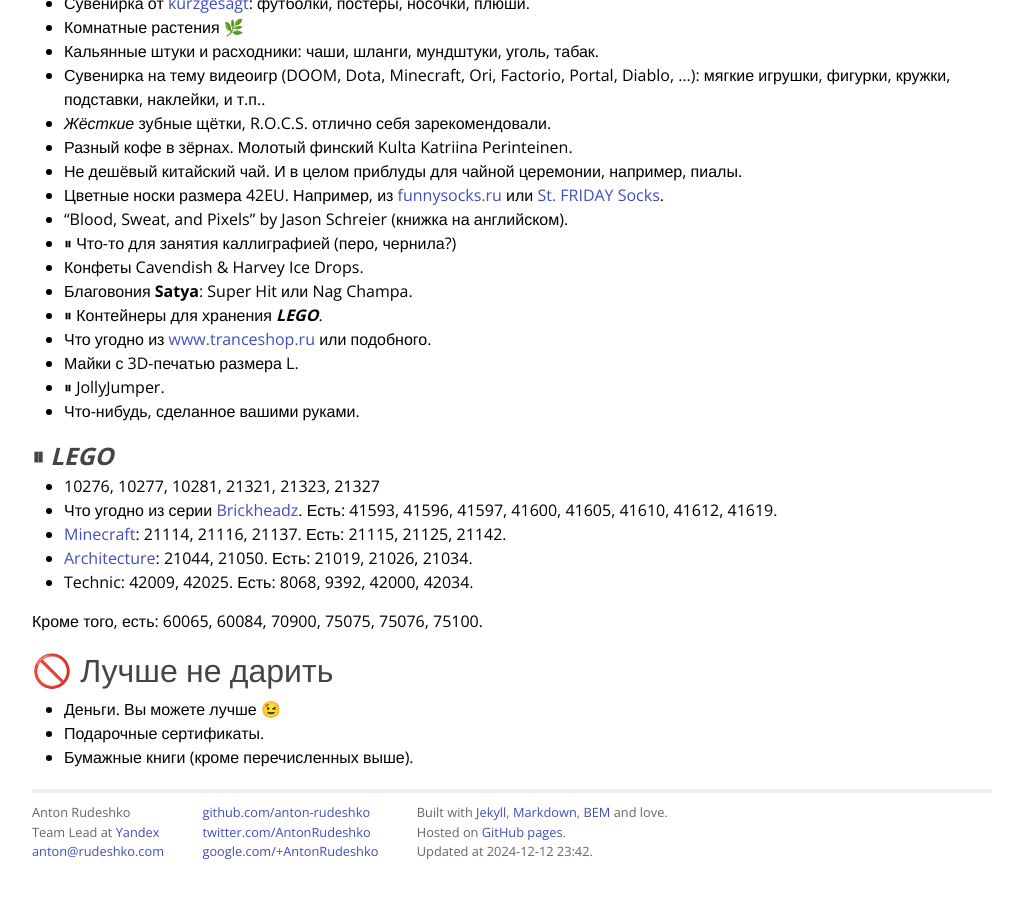
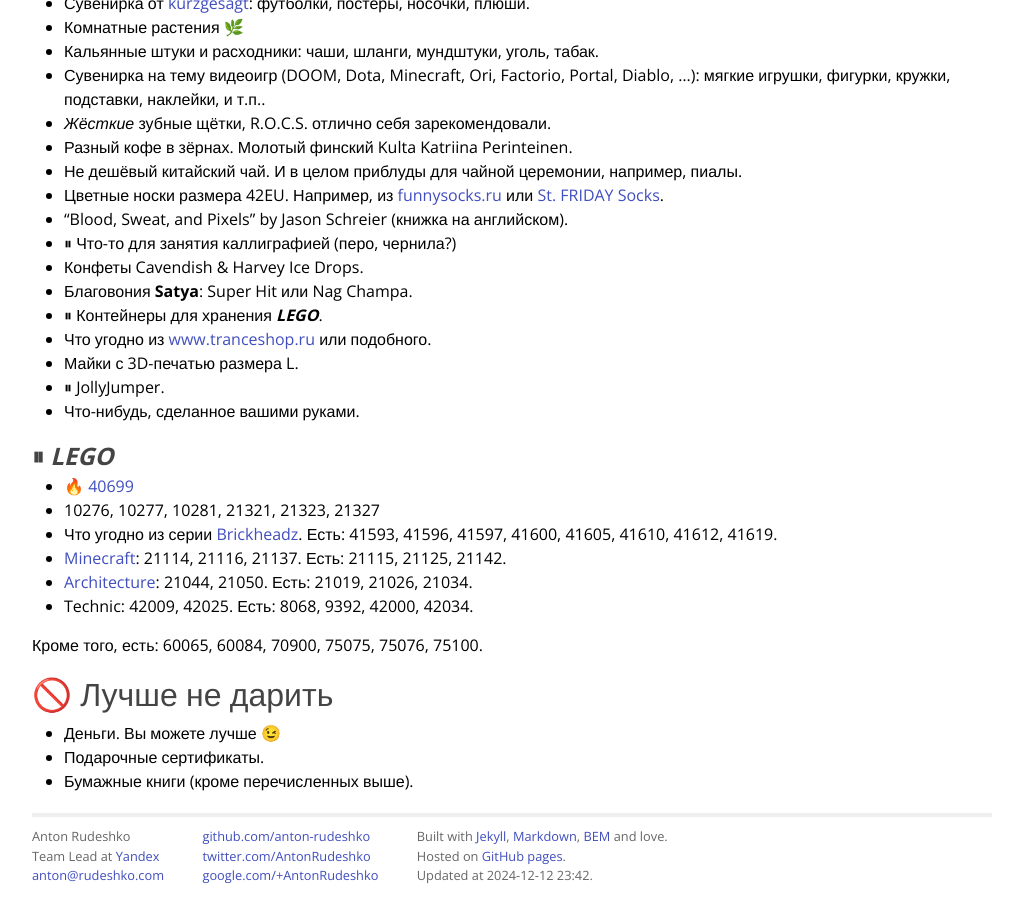
Before and after one commit to anton-rudeshko/anton-rudeshko.github.io, a Jekyll site: the page built from wishlist/index.md, in a window 1280 px wide and 900 px high, scrolled down 1601 px. Shown: the whole window, without its empty margins (128-1151 px from the left). Built offline with Jekyll 4.4.1, drawn with Linux system fonts in a browser that asks for light colours; comment, search, counter and statistics services are not loaded; before the commit the page ends 2477 px from its top, so only the background shows below that.

Commit message:
wishlist: add beautiful lego record player 40699

```diff
--- a/wishlist/index.md
+++ b/wishlist/index.md
@@ -115,6 +115,7 @@ _Обновлено 15 октября 2024._
 
 ### ⏸ _LEGO_
 
+- 🔥 [40699](https://www.lego.com/product/40699)
 - 10276, 10277, 10281, 21321, 21323, 21327
 - Что угодно из серии [Brickheadz][lego-brickheadz]. Есть: 41593, 41596, 41597, 41600, 41605, 41610, 41612, 41619.
 - [Minecraft][lego-minecraft]: 21114, 21116, 21137. Есть: 21115, 21125, 21142.
```
